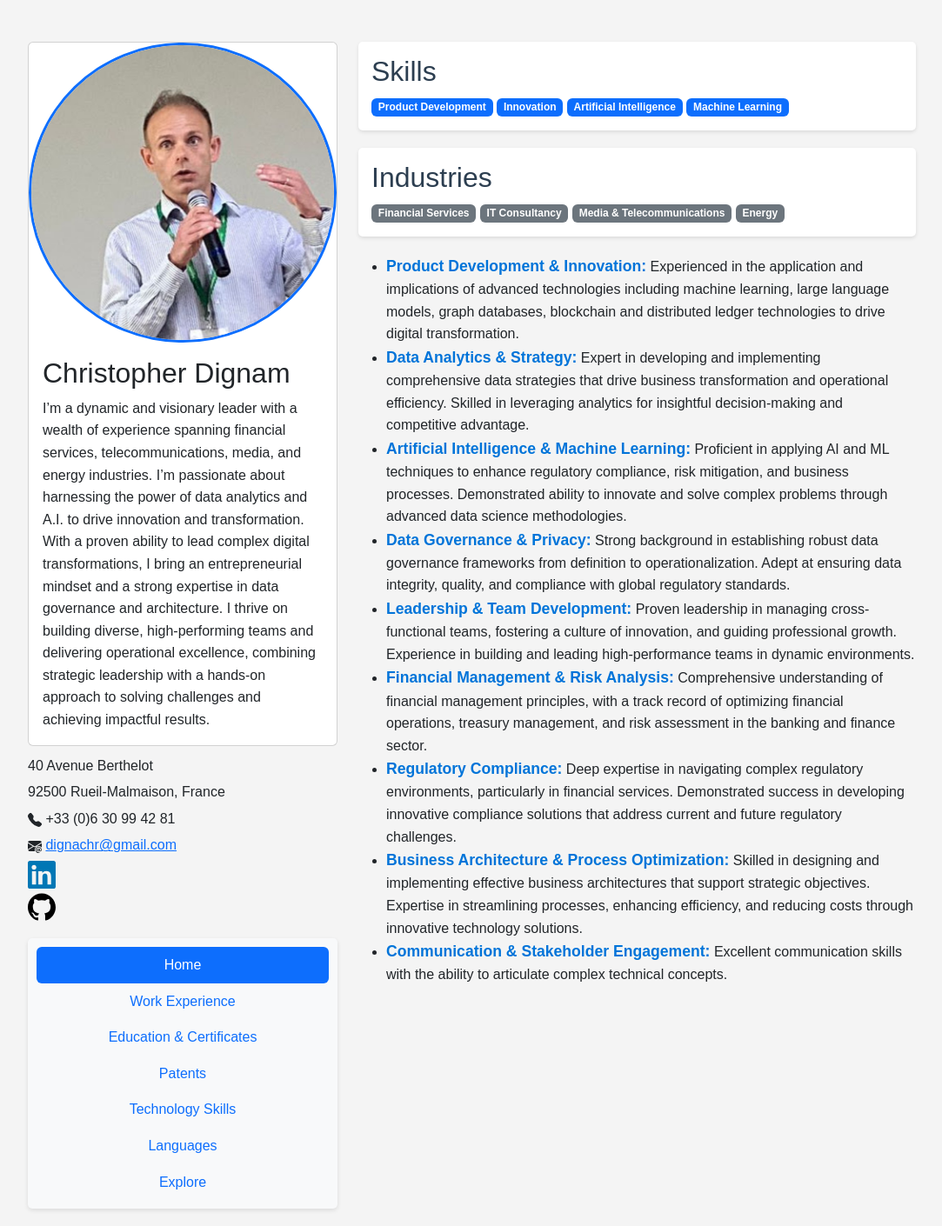
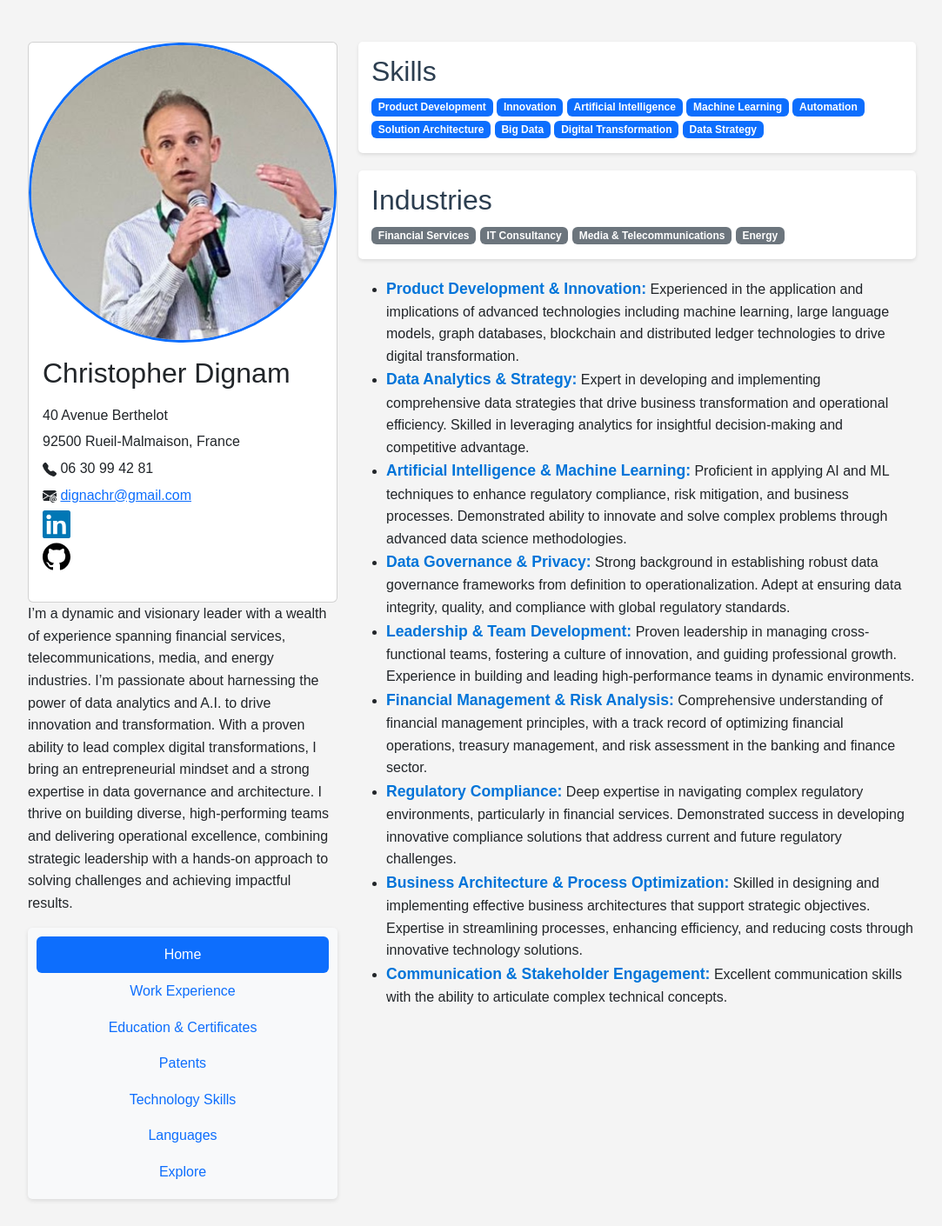
Before and after one commit to cdignam8304/cv, a Jekyll site: the page built from README.md, in a window 1280 px wide. Shown: the whole page at 87% size, without its empty margins (50-1133 px from the left). Built offline with Jekyll 4.4.1, drawn with Linux system fonts in a browser that asks for light colours; our own code applies the rules of GitHub Pages for plain Markdown files.

Commit message:
Contact and summary swap

```diff
--- a/_includes/header.html
+++ b/_includes/header.html
@@ -26,7 +15,7 @@
                     <svg xmlns="http://www.w3.org/2000/svg" width="16" height="16" fill="currentColor" class="bi bi-telephone-fill" viewBox="0 0 16 16">
                         <path fill-rule="evenodd" d="M1.885.511a1.745 1.745 0 0 1 2.61.163L6.29 2.98c.329.423.445.974.315 1.494l-.547 2.19a.68.68 0 0 0 .178.643l2.457 2.457a.68.68 0 0 0 .644.178l2.189-.547a1.75 1.75 0 0 1 1.494.315l2.306 1.794c.829.645.905 1.87.163 2.611l-1.034 1.034c-.74.74-1.846 1.065-2.877.702a18.6 18.6 0 0 1-7.01-4.42 18.6 18.6 0 0 1-4.42-7.009c-.362-1.03-.037-2.137.703-2.877z"/>
                     </svg>
-            +33 (0)6 30 99 42 81
+                    06 30 99 42 81
                 </p>
                 <p>
                     <svg xmlns="http://www.w3.org/2000/svg" width="16" height="16" fill="currentColor" class="bi bi-envelope-at-fill" viewBox="0 0 16 16">
@@ -51,6 +40,21 @@
                     </a>
                 </p>
             </div>
+        </p>
+      </div>
+    </div>
+
+    <div>
+        <p>
+            I’m a dynamic and visionary leader with a wealth of experience spanning financial services,
+            telecommunications, media, and energy industries. I’m passionate about harnessing the power of
+            data analytics and A.I. to drive innovation and transformation. With a proven ability to lead
+            complex digital transformations, I bring an entrepreneurial mindset and a strong expertise in
+            data governance and architecture. I thrive on building diverse, high-performing teams and
+            delivering operational excellence, combining strategic leadership with a hands-on approach
+            to solving challenges and achieving impactful results.
+        </p>
+    </div>
 
     <!-- Navigation Tabs -->
     <div class="nav flex-column nav-pills" id="v-pills-tab" role="tablist" aria-orientation="vertical">
--- a/home.html
+++ b/home.html
@@ -5,6 +5,11 @@
     <span class="badge text-bg-primary">Innovation</span>
     <span class="badge text-bg-primary">Artificial Intelligence</span>
     <span class="badge text-bg-primary">Machine Learning</span>
+    <span class="badge text-bg-primary">Automation</span>
+    <span class="badge text-bg-primary">Solution Architecture</span>
+    <span class="badge text-bg-primary">Big Data</span>
+    <span class="badge text-bg-primary">Digital Transformation</span>
+    <span class="badge text-bg-primary">Data Strategy</span>
 </div>
 
 <div class="section">
```
Also changed, not shown: other parts of _includes/header.html (+1 -12 lines). Lines whose indentation alone changed are shown as unchanged.
